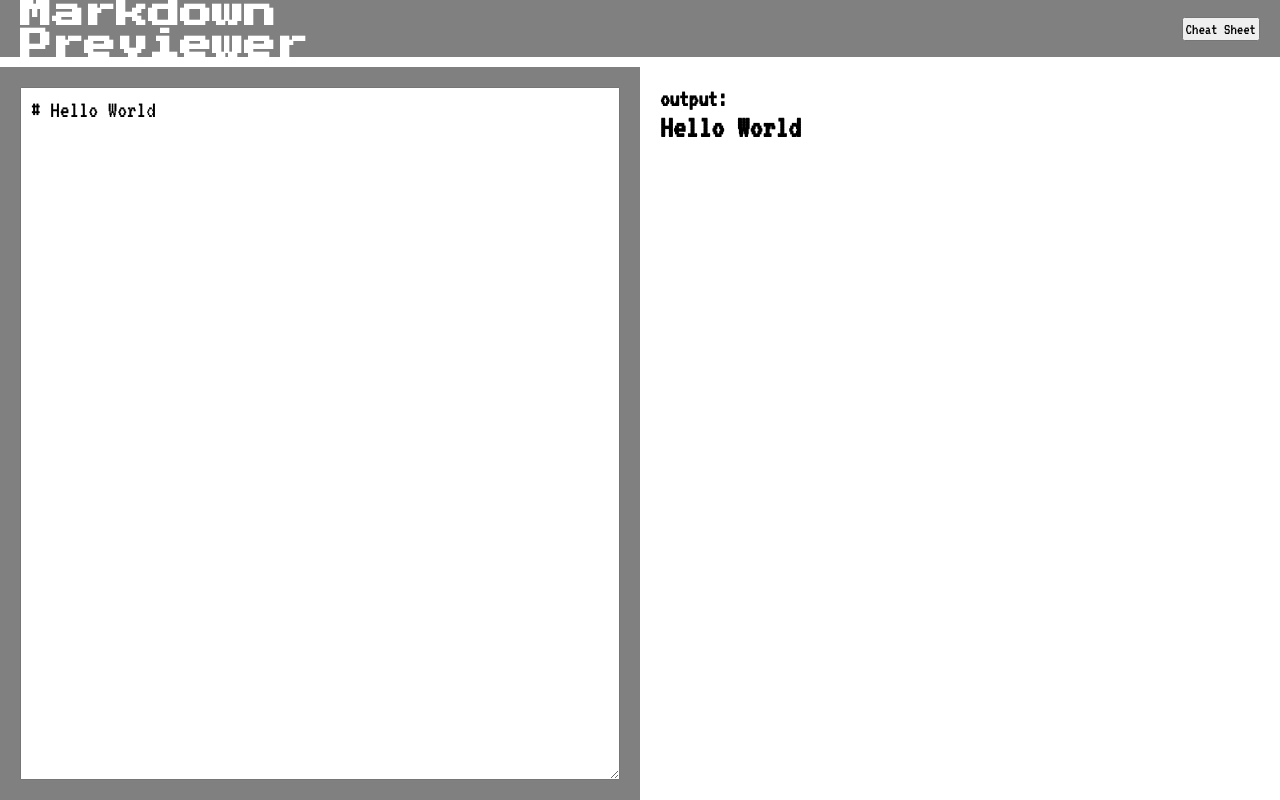
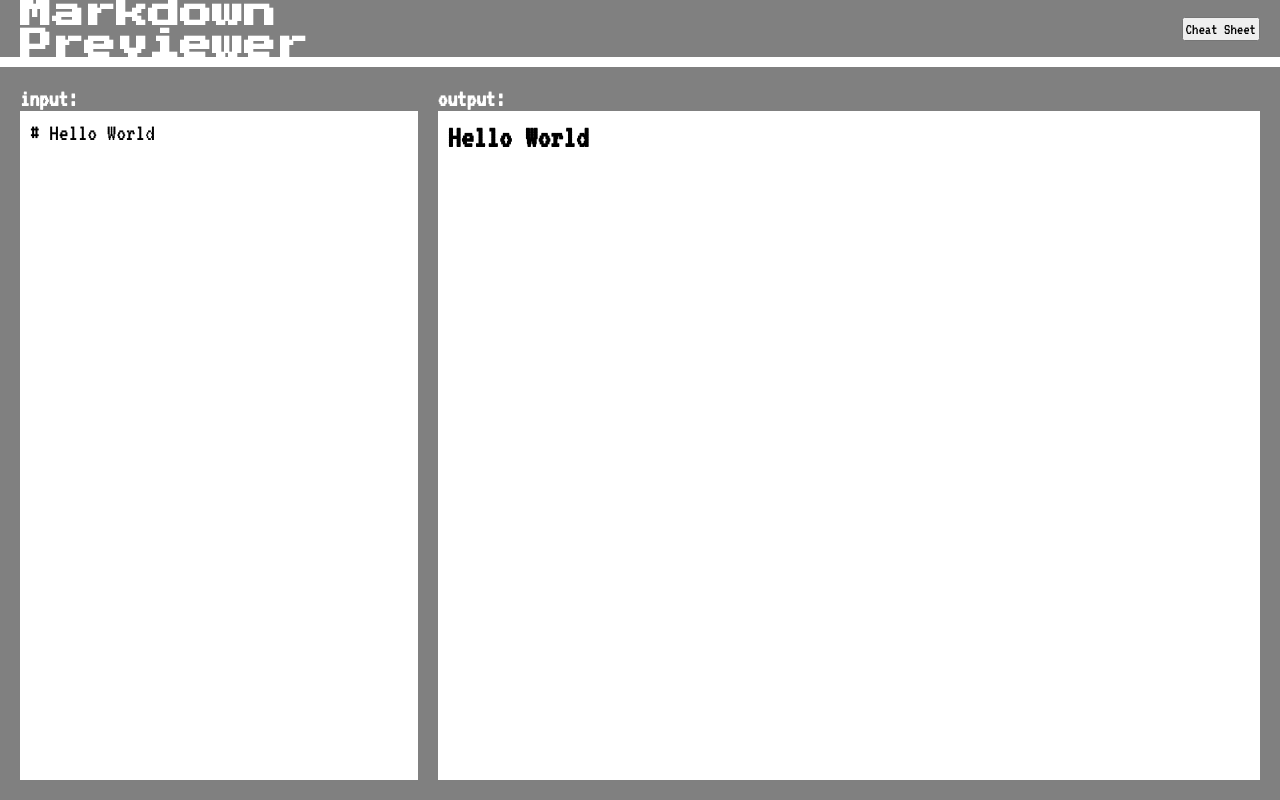
Before and after one commit to kennychowpd/retro-markdown-previewer, a React (Vite) app: page / in a window 1280 px wide. Built offline with nearby package versions, Linux system fonts and the light colour scheme.

Commit message:
fix: typescript error on onChange props

```diff
--- a/src/App.tsx
+++ b/src/App.tsx
@@ -17,6 +17,8 @@ const Container = styled.div`
   display: flex;
   height: 100%;
   width: 100%;
+  background-color: gray;
+  padding:20px;
 `
 
 function App() {
@@ -40,7 +42,7 @@ function App() {
           value={markdown}
           onChange={markdownChangeHandler}
         />
-        <MarkdownOutput markdown={markdown}/>
+        <MarkdownOutput markdown={markdown} />
       </Container>
     </AppContainer>
   )
--- a/src/components/MarkdownInput.tsx
+++ b/src/components/MarkdownInput.tsx
@@ -1,28 +1,37 @@
-import { FC } from 'react'
+import { ChangeEvent, FC } from 'react'
 import { styled } from 'styled-components'
 
 interface MarkdownInputProps {
   value: string
-  onChange: (value: string) => void
+  onChange: (event: ChangeEvent<HTMLTextAreaElement>) => void
 }
 const InputContainer = styled.div`
+  display: flex;
+  flex-direction: column;
   background-color: gray;
   height: 100%;
   width: 50%;
-  padding: 20px;
+  padding-right: 20px;
 `
 
 const StyledTextArea = styled.textarea`
-  display: flex;
   height: 100%;
   width: 100%;
   padding: 10px;
   font-size: 24px;
+  border: none;
+  overflow: auto;
+  outline: none;
+  -webkit-box-shadow: none;
+  -moz-box-shadow: none;
+  box-shadow: none;
+  resize: none;
 `
 
 const MarkdownInput: FC<MarkdownInputProps> = ({ value, onChange }) => {
   return (
     <InputContainer>
+      <h2 style={{ color: 'white' }}>input:</h2>
       <StyledTextArea
         value={value}
         onChange={onChange}
--- a/src/components/MarkdownOutput.tsx
+++ b/src/components/MarkdownOutput.tsx
@@ -7,19 +7,24 @@ interface MarkdownOutputProps {
 }
 
 const OutputContainer = styled.div`
+  display: flex;
+  flex-direction: column;
+  width: 100%;
+`
+const StyledOutput = styled.div`
+  height: 100%;
+  width: 100%;
   background-color: white;
-  height: 100%;
-  width: 50%;
-  padding: 20px;
+  padding: 10px;
 `
-
-
 
 const MarkdownOutput: FC<MarkdownOutputProps> = ({ markdown }) => {
   return (
     <OutputContainer>
-      <h2>output:</h2>
-      <ReactMarkdown>{markdown}</ReactMarkdown>
+      <h2 style={{ color: 'white' }}>output:</h2>
+      <StyledOutput>
+        <ReactMarkdown>{markdown}</ReactMarkdown>
+      </StyledOutput>
     </OutputContainer>
   )
 }
```
